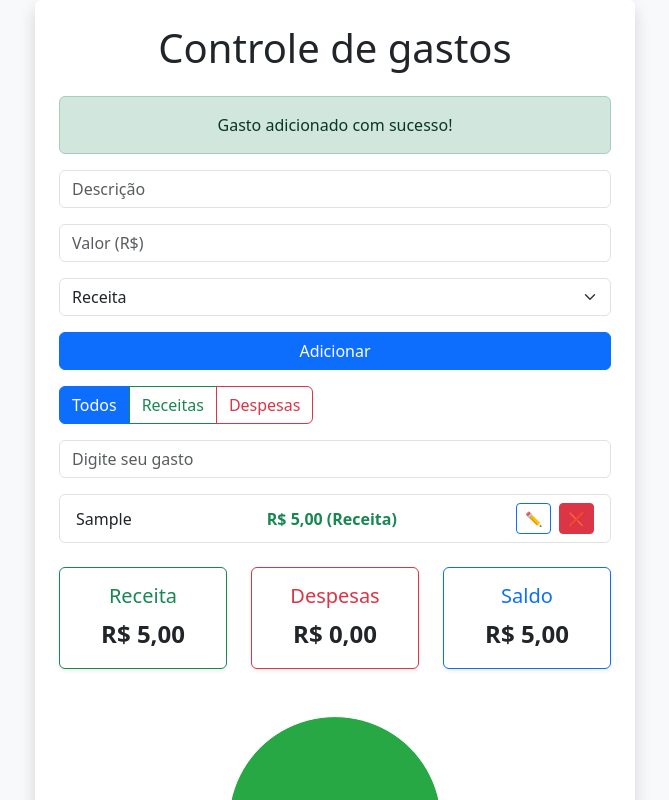
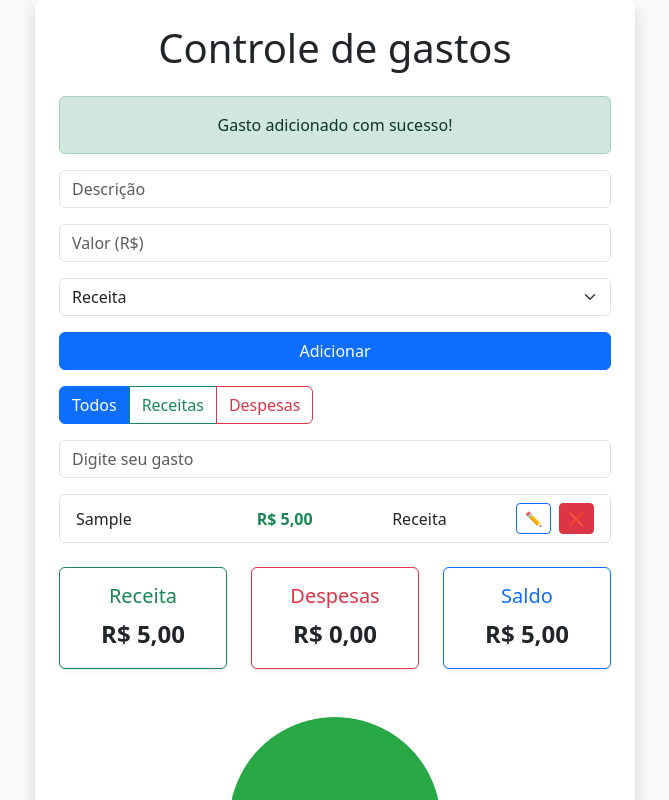
Before and after one commit to mikaeljuliao/controle-de-gasto-react, a React (Vite) app: page / in a window 1280 px wide. Both pictures are taken after typing "Sample", "5" into the empty fields and a click on the button "Adicionar". Shown: the top 800 px of the page, without its empty margins (305-974 px from the left). Built offline with nearby package versions, Linux system fonts and the light colour scheme.

Commit message:
lista de gasto agora está funcionando como uma coluna

```diff
--- a/src/componentes/ListaGastos.jsx
+++ b/src/componentes/ListaGastos.jsx
@@ -4,37 +4,37 @@ export default function ListaGastos({ gastos, aoRemover, aoEditar }) {
   return (
     <ul className="list-group">
       {gastos.map((gasto) => (
-        <li
-          key={gasto.id}
-          className="list-group-item d-flex justify-content-between align-items-center"
-        >
-          {/* Descrição */}
-          <span className='me-3'>{gasto.descricao}</span>
+       <li key={gasto.id} className="list-group-item">
+  <div className="row align-items-center">
 
-          {/* Valor + Tipo */}
-          <span
-            className={
-              gasto.tipo === "Receita"
-                ? "text-success fw-bold"
-                : "text-danger fw-bold"
-            }
-          >
+    {/* Coluna Descrição */}
+   <div className="col-4 text-break">
+  {gasto.descricao}
+   </div>
+
+    {/* Coluna Valor */}
+    <div className="col-3">
+      <span className={gasto.tipo === "Receita" ? "text-success fw-bold" : "text-danger fw-bold"}>
         {gasto.valor.toLocaleString("pt-BR", {
           style: "currency",
           currency: "BRL",
-            })}{" "}
-            ({gasto.tipo})
+        })}
       </span>
+    </div>
 
-          {/* Botões */}
-          <div>
+    {/* Coluna Tipo */}
+    <div className="col-3">
+      <span>{gasto.tipo}</span>
+    </div>
+
+    {/* Coluna Ações */}
+    <div className="col-2 d-flex justify-content-end gap-2">
       <button
-              className="btn btn-sm btn-outline-primary me-2"
+        className="btn btn-sm btn-outline-primary"
         onClick={() => aoEditar(gasto.id)}
       >
         ✏️
       </button>
-
       <button
         className="btn btn-sm btn-danger"
         onClick={() => aoRemover(gasto.id)}
@@ -42,7 +42,9 @@ export default function ListaGastos({ gastos, aoRemover, aoEditar }) {
         ❌
       </button>
     </div>
+  </div>
 </li>
+
       ))}
     </ul>
   )
```
Lines whose indentation alone changed are shown as unchanged.
